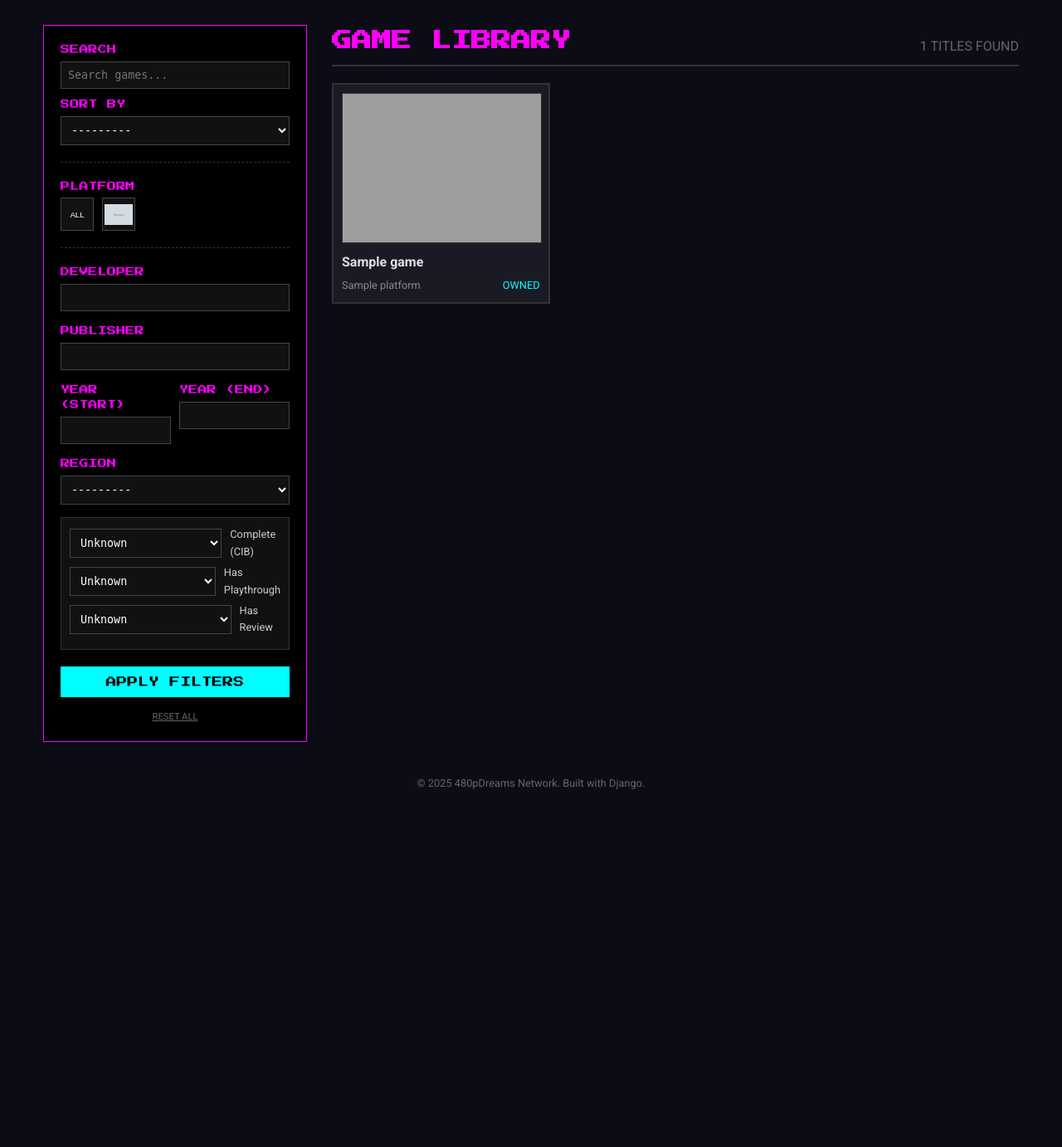
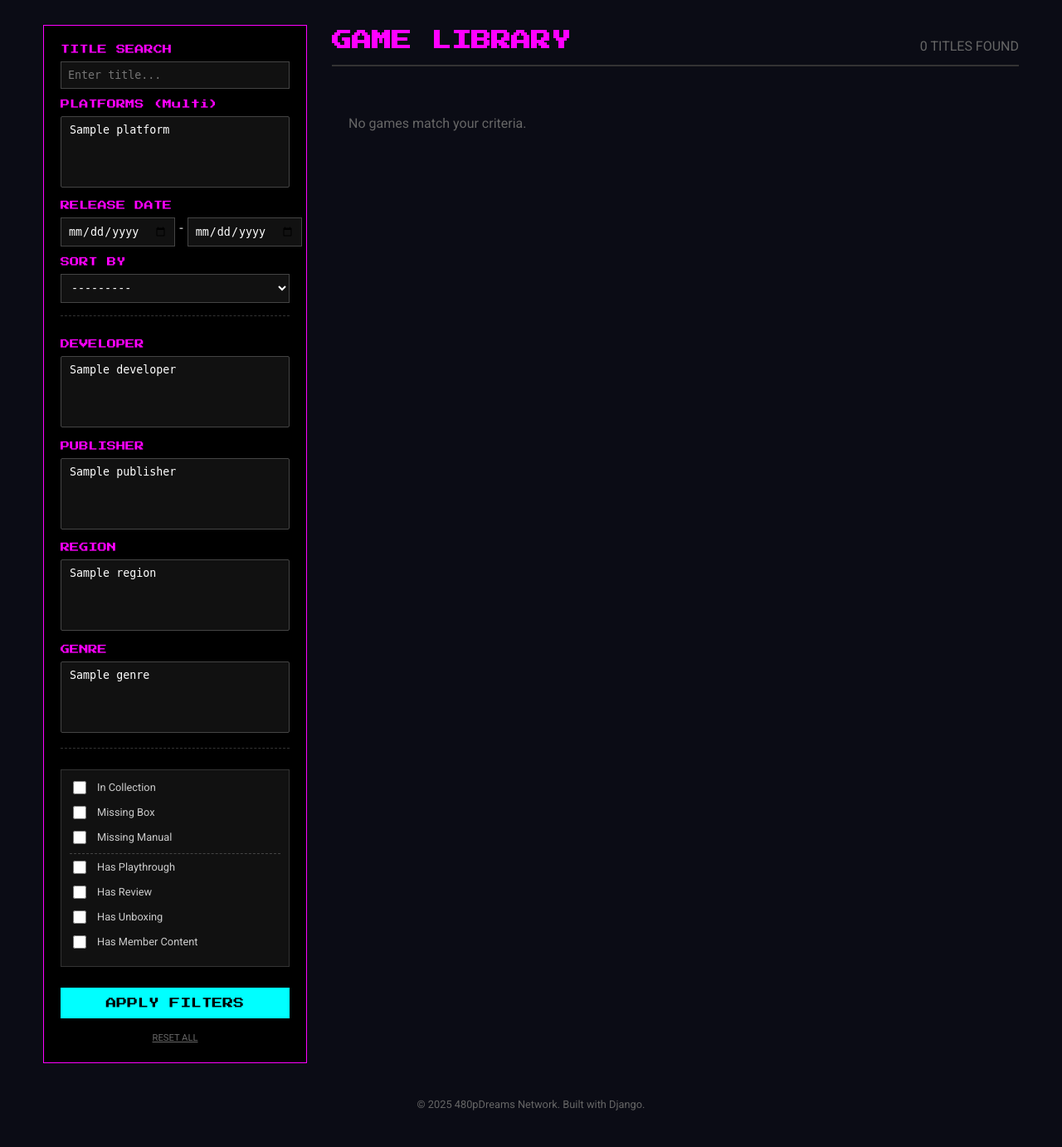
Before and after one commit to 480pDreams/480pDreams, a Django app: page /library/ in a window 1280 px wide. Shown: the part 64-1446 px from the top of the page at 83% size. Before the commit the page ends 1015 px from the top, so only its background shows below. Run offline with Django 5.2, Linux system fonts and the light colour scheme; tables that the repository leaves empty hold one stand-in row (values such as "Sample post"); grey boxes marked "Sample" are stand-in pictures; grey boxes are pictures that could not be loaded.

Commit message:
changes to filtering

```diff
--- a/library/models.py
+++ b/library/models.py
@@ -27,6 +27,7 @@ def compress_image(image_field, max_width=800):
 class Platform(models.Model):
     name = models.CharField(max_length=100)
     slug = models.SlugField(unique=True)
+    # Icon for the filter bar
     icon = models.ImageField(upload_to='platforms/icons/', blank=True)
     manufacturer = models.CharField(max_length=100)
     release_year = models.IntegerField(null=True, blank=True)
@@ -49,7 +50,22 @@ class Region(models.Model):
 
 
 class Series(models.Model):
-    name = models.CharField(max_length=200, help_text="e.g. Final Fantasy, Resident Evil")
+    name = models.CharField(max_length=200, help_text="e.g. Final Fantasy")
+    slug = models.SlugField(unique=True)
+
+    def __str__(self): return self.name
+
+
+# NEW: DEVELOPER & PUBLISHER MODELS
+class Developer(models.Model):
+    name = models.CharField(max_length=200)
+    slug = models.SlugField(unique=True)
+
+    def __str__(self): return self.name
+
+
+class Publisher(models.Model):
+    name = models.CharField(max_length=200)
     slug = models.SlugField(unique=True)
 
     def __str__(self): return self.name
@@ -66,35 +82,32 @@ class Game(models.Model):
 
     # --- META DATA ---
     title = models.CharField(max_length=200)
-    # Renamed per request
-    title_japanese = models.CharField(max_length=200, blank=True, verbose_name="Japanese Title",
-                                      help_text="Original Japanese title if applicable")
+    title_japanese = models.CharField(max_length=200, blank=True, verbose_name="Japanese Title")
     slug = models.SlugField(unique=True)
 
     # Relationships
     platform = models.ForeignKey('Platform', on_delete=models.CASCADE, related_name='games')
     series = models.ForeignKey('Series', on_delete=models.SET_NULL, null=True, blank=True, related_name='games')
-    other_versions = models.ManyToManyField('self', blank=True, symmetrical=True,
-                                            help_text="Link to other platform releases of this game")
+    other_versions = models.ManyToManyField('self', blank=True, symmetrical=True)
 
+    # Many-to-Many Fields (Multiple Selections)
     genres = models.ManyToManyField('Genre', blank=True)
     regions = models.ManyToManyField('Region', blank=True, related_name='games')
+    developers = models.ManyToManyField('Developer', blank=True)  # Replaces old text field
+    publishers = models.ManyToManyField('Publisher', blank=True)  # Replaces old text field
 
-    developer = models.CharField(max_length=200, blank=True)
-    publisher = models.CharField(max_length=200, blank=True)
     release_date = models.DateField(null=True, blank=True)
 
     # --- COLLECTION TRACKING ---
     game_format = models.CharField(max_length=20, choices=FORMAT_CHOICES, default='PHYSICAL')
 
-    # Physical Tracking
     own_game = models.BooleanField(default=False, verbose_name="Own Game/Disc")
     own_box = models.BooleanField(default=False, verbose_name="Own Box/Case")
     own_manual = models.BooleanField(default=False, verbose_name="Own Manual")
     condition_notes = models.CharField(max_length=200, blank=True)
 
-    # Condition Video (YouTube Short)
-    video_condition = EmbedVideoField(blank=True, help_text="YouTube Short URL showing item condition")
+    # Condition/Unboxing Video
+    video_condition = EmbedVideoField(blank=True, help_text="YouTube Short URL showing item condition/unboxing")
 
     # --- ART ASSETS ---
     box_art = models.ImageField(upload_to='games/covers/', blank=True)
@@ -109,7 +122,6 @@ class Game(models.Model):
     video_playthrough = EmbedVideoField(blank=True)
     video_review = EmbedVideoField(blank=True)
 
-    # --- STATUS ---
     is_favorite = models.BooleanField(default=False)
     created_at = models.DateTimeField(auto_now_add=True)
     updated_at = models.DateTimeField(auto_now=True)
--- a/library/templates/library/game_list.html
+++ b/library/templates/library/game_list.html
@@ -9,69 +9,46 @@
         <div style="flex: 1; min-width: 250px; max-width: 300px; padding: 20px; border: 1px solid var(--primary); height: fit-content; background: #000;">
 
             <form method="get">
-                <div style="margin-bottom: 20px; border-bottom: 1px dashed #333; padding-bottom: 20px;">
-                    <label class="filter-label">SEARCH</label>
+
+                <div class="filter-section">
+                    <label class="filter-label">TITLE SEARCH</label>
                     {{ filter.form.title }}
+
+                    <label class="filter-label" style="margin-top: 10px;">PLATFORMS (Multi)</label>
+                    {{ filter.form.platform }}
+
+                    <label class="filter-label" style="margin-top: 10px;">RELEASE DATE</label>
+                    <div style="display: flex; gap: 5px;">
+                        {{ filter.form.release_date }}
+                    </div>
 
                     <label class="filter-label" style="margin-top: 10px;">SORT BY</label>
                     {{ filter.form.ordering }}
                 </div>
 
-                <div style="margin-bottom: 20px; border-bottom: 1px dashed #333; padding-bottom: 20px;">
-                    <label class="filter-label">PLATFORM</label>
-                    <div style="display: flex; flex-wrap: wrap; gap: 10px;">
-                        <button type="submit" name="platform" value="" class="platform-icon-btn" title="All Platforms">
-                            ALL
-                        </button>
+                <div class="filter-section">
+                    <label class="filter-label">DEVELOPER</label>
+                    {{ filter.form.developers }}
 
-                        {% for plat in platforms %}
-                            <button type="submit" name="platform" value="{{ plat.id }}"
-                                    class="platform-icon-btn {% if request.GET.platform == plat.id|stringformat:'s' %}active{% endif %}">
-                                {% if plat.icon %}
-                                    <img src="{{ plat.icon.url }}" alt="{{ plat.name }}">
-                                {% else %}
-                                    {{ plat.name|slice:":3" }}
-                                {% endif %}
-                            </button>
-                        {% endfor %}
-                    </div>
+                    <label class="filter-label" style="margin-top: 10px;">PUBLISHER</label>
+                    {{ filter.form.publishers }}
+
+                    <label class="filter-label" style="margin-top: 10px;">REGION</label>
+                    {{ filter.form.regions }}
+
+                    <label class="filter-label" style="margin-top: 10px;">GENRE</label>
+                    {{ filter.form.genres }}
                 </div>
 
-                <div style="margin-bottom: 15px;">
-                    <label class="filter-label">DEVELOPER</label>
-                    {{ filter.form.developer }}
-                </div>
-                <div style="margin-bottom: 15px;">
-                    <label class="filter-label">PUBLISHER</label>
-                    {{ filter.form.publisher }}
-                </div>
-
-                <div style="display: flex; gap: 10px; margin-bottom: 15px;">
-                    <div style="flex: 1;">
-                        <label class="filter-label">YEAR (START)</label>
-                        {{ filter.form.release_year_min }}
-                    </div>
-                    <div style="flex: 1;">
-                        <label class="filter-label">YEAR (END)</label>
-                        {{ filter.form.release_year_max }}
-                    </div>
-                </div>
-
-                <div style="margin-bottom: 15px;">
-                    <label class="filter-label">REGION</label>
-                    {{ filter.form.region }}
-                </div>
-
-                <div style="margin-bottom: 20px; background: #111; padding: 10px; border: 1px solid #333;">
-                    <div class="checkbox-row">
-                        {{ filter.form.is_cib }} <label>Complete (CIB)</label>
-                    </div>
-                    <div class="checkbox-row">
-                        {{ filter.form.has_playthrough }} <label>Has Playthrough</label>
-                    </div>
-                    <div class="checkbox-row">
-                        {{ filter.form.has_review }} <label>Has Review</label>
-                    </div>
+                <div class="filter-section" style="background: #111; padding: 10px; border: 1px solid #333;">
+                    <div class="checkbox-row">{{ filter.form.own_game }} In Collection</div>
+                    <div class="checkbox-row">{{ filter.form.missing_box }} Missing Box</div>
+                    <div class="checkbox-row">{{ filter.form.missing_manual }} Missing Manual</div>
+                    <hr style="border: 0; border-top: 1px dashed #444; margin: 5px 0;">
+                    <div class="checkbox-row">{{ filter.form.has_playthrough }} Has Playthrough</div>
+                    <div class="checkbox-row">{{ filter.form.has_review }} Has Review</div>
+                    <div class="checkbox-row">{{ filter.form.has_unboxing }} Has Unboxing</div>
+                    <div class="checkbox-row">{{ filter.form.has_extras }} Has Member Content</div>
                 </div>
 
                 <button type="submit" style="width: 100%; padding: 12px; background: var(--secondary); color: #000; border: none; font-family: 'Press Start 2P'; cursor: pointer; font-size: 0.8rem;">
@@ -118,6 +95,13 @@
     </div>
 
     <style>
+        .filter-section {
+            margin-bottom: 25px;
+            padding-bottom: 15px;
+            border-bottom: 1px dashed #333;
+        }
+        .filter-section:last-child { border-bottom: none; }
+
         .filter-label {
             display: block;
             color: var(--primary);
@@ -126,7 +110,7 @@
             font-family: 'Press Start 2P';
         }
 
-        select, input[type="text"], input[type="number"] {
+        select, input[type="text"], input[type="number"], input[type="date"] {
             width: 100%;
             padding: 8px;
             background: #111;
@@ -136,37 +120,19 @@
             box-sizing: border-box;
         }
 
+        /* Checkbox Styling */
         .checkbox-row {
-            margin-bottom: 5px;
-            font-size: 0.8rem;
-            color: #ccc;
             display: flex;
             align-items: center;
             gap: 10px;
+            margin-bottom: 8px;
+            font-size: 0.8rem;
+            color: #ccc;
         }
-
-        /* Platform Icons */
-        .platform-icon-btn {
-            width: 40px;
-            height: 40px;
-            border: 1px solid #444;
-            background: #111;
-            cursor: pointer;
-            padding: 2px;
-            display: flex;
-            align-items: center;
-            justify-content: center;
-            font-size: 0.6rem;
-            color: #fff;
-        }
-        .platform-icon-btn img {
-            width: 100%;
-            height: 100%;
-            object-fit: contain;
-        }
-        .platform-icon-btn:hover, .platform-icon-btn.active {
-            border-color: var(--secondary);
-            box-shadow: 0 0 5px var(--secondary);
+        input[type="checkbox"] {
+            width: 16px;
+            height: 16px;
+            accent-color: var(--secondary);
         }
     </style>
 
```
Also changed, not shown: library/admin.py (+18 -8 lines), library/filters.py (+48 -32 lines), db.sqlite3 (deleted), library/migrations/0009_developer_publisher_remove_game_developer_and_more.py (added).
